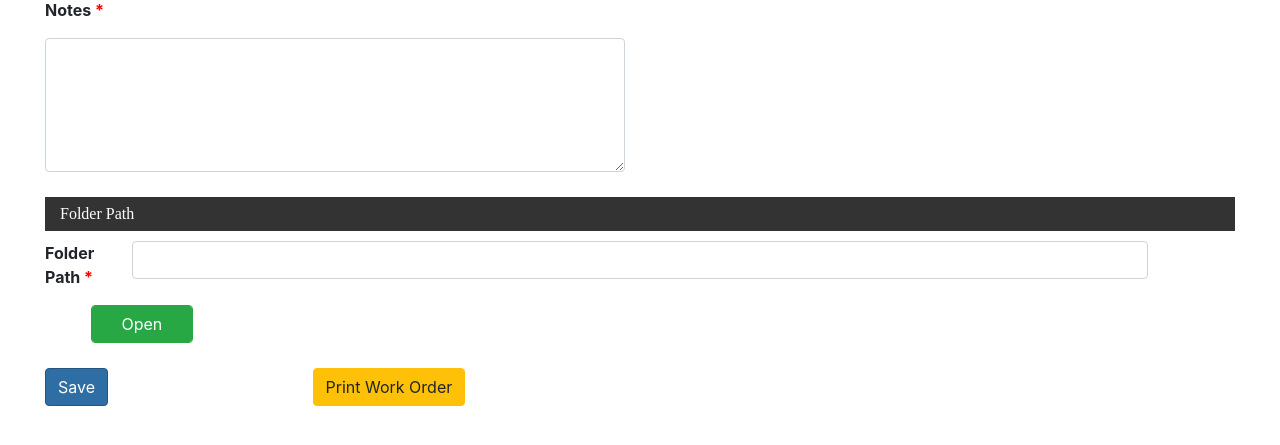
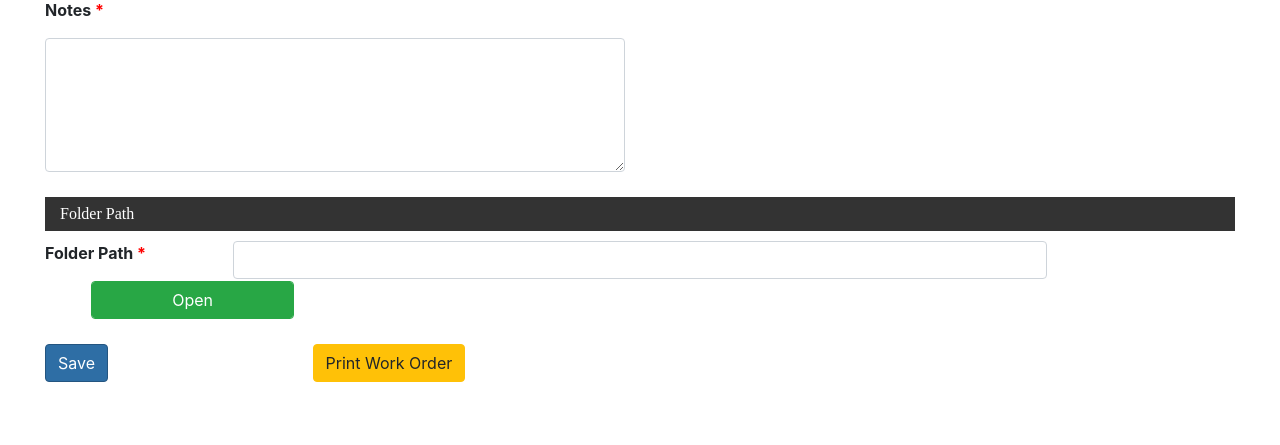
Before and after one commit to remmi11/furman, a Django app: template blog/templates/blog/post_edit.html in a window 1280 px wide. Shown: the part 1197-1642 px from the top of the page. After the commit the page ends 1579 px from the top, so only its background shows below. Run offline with Django 3.2, Linux system fonts and the light colour scheme; tables that the repository leaves empty hold one stand-in row (values such as "Sample post"); the template is opened without the code that fills it: values that come from a table or form of the project are taken from there, most other values are stand-ins (such as "Sample title", 1, 10 or a date in 2020); data that the repository does not hold is empty; parts of the project's set-up code (start-up, migrations or seed data) failed here and were passed over; some libraries are stand-ins or nearby versions.

Commit message:
Noah Changes

```diff
--- a/blog/templates/blog/post_edit.html
+++ b/blog/templates/blog/post_edit.html
@@ -278,6 +278,7 @@
             <div id="rural-select">
                 <p class="rural-select">
                     <p>For a map of Texas sections click <a href="http://gisweb.glo.texas.gov/glomapjs/index.html" target="_blank">Print Work Order</a></p>
+
                     <strong>Survey
                         <span style="color: red;">*</span>
                     </strong>
@@ -370,16 +371,16 @@
         <div class="col-md-12">
             <p class="section-header">Folder Path</p>
             <div class="row">
-                <div class="col-md-1">
+                <div class="col-md-2">
                     <p>
                         <strong>Folder Path
                             <span style="color: red;">*</span>
                         </strong>
                     </p>
                 </div>
-                <input type="text" name="fpath" class="form-control col-md-10 fpath"  value='{{ form.folder_path.value|default_if_none:"" }}' required oninput="changePath(this)" />
+                <input type="text" name="fpath" class="form-control col-md-8 fpath"  value='{{ form.folder_path.value|default_if_none:"" }}' required oninput="changePath(this)" />
                 <!-- <div class="col-md-2"></div> -->
-                <a type="text" class="form-control btn btn btn-success col-md-1 pathlink" href='{{ form.folder_path.value|default_if_none:"javascript:void(0)" }}' target="_blank" > Open </a>
+                <a type="text" class="form-control btn btn btn-success col-md-2 pathlink" href='{{ form.folder_path.value|default_if_none:"javascript:void(0)" }}' target="_blank" > Open </a>
             </div>
         </div>
     </div>
```
